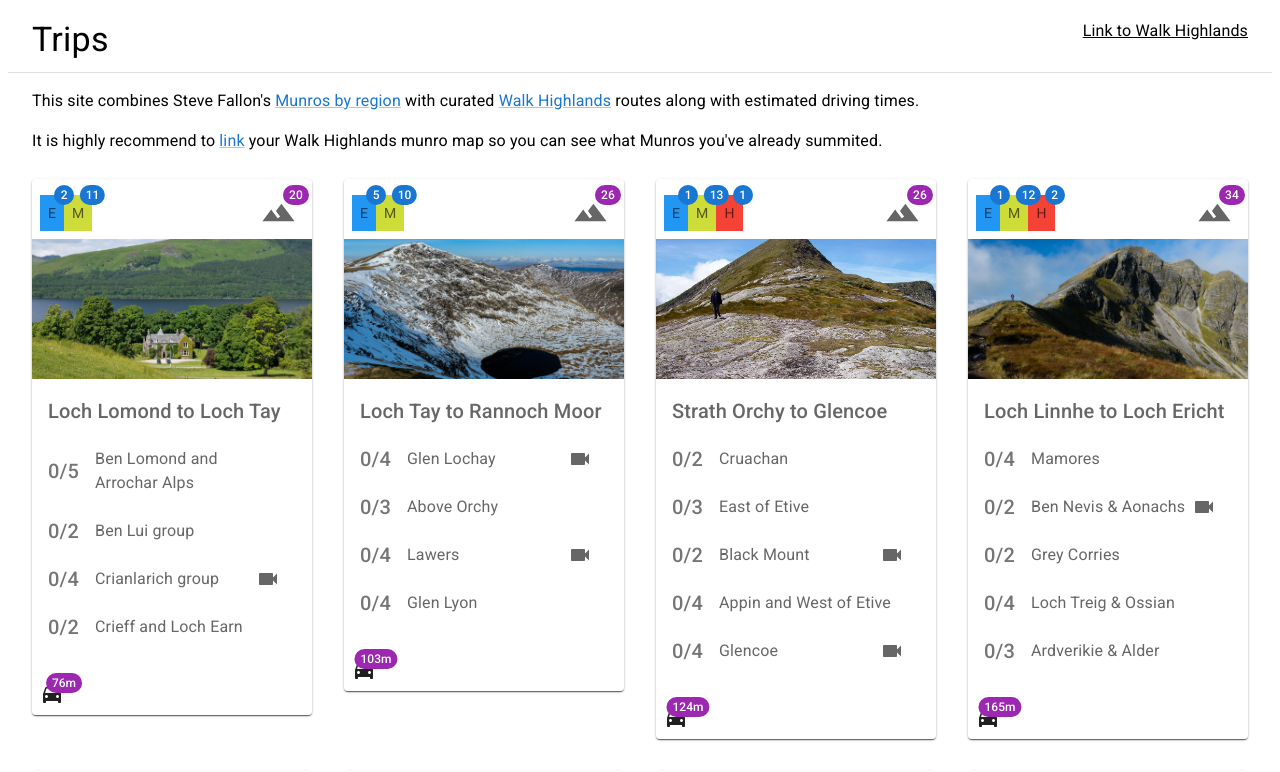
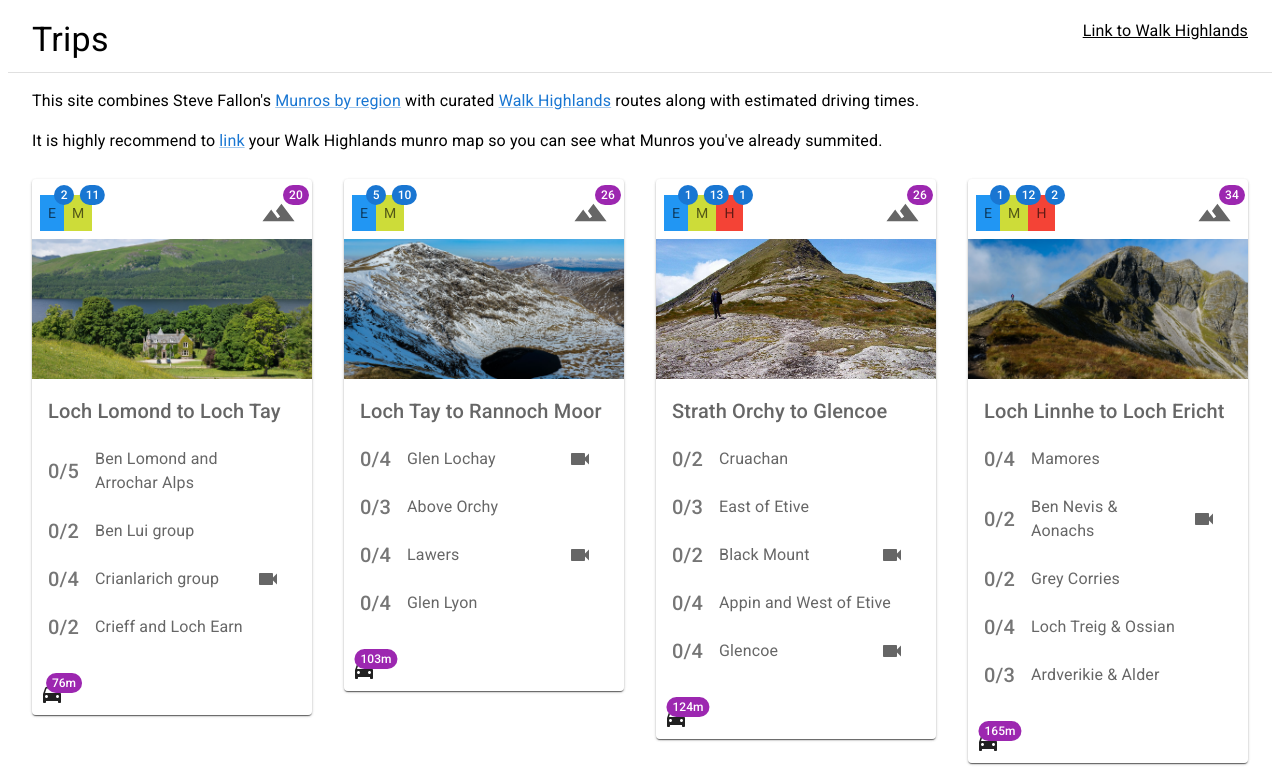
Before and after one commit to joejag/munros.joejag.com, a React (Create React App) app in the folder front/: page / in a window 1280 px wide. Shown: the top 772 px of the page. Built offline with nearby package versions, Linux system fonts and the light colour scheme; a web font is replaced by a local one.

Commit message:
fix: link inside link fix

```diff
--- a/front/src/components/MunroAreaSummary.tsx
+++ b/front/src/components/MunroAreaSummary.tsx
@@ -149,18 +149,10 @@ const MunroGroupSummary = ({ area, group }: any) => {
   const webcam = WEBCAMS[group]
 
   return (
-    <ListItem disablePadding>
-      <Tooltip title={`Munros you've completed in this area`}>
-        <ListItemIcon sx={{ fontSize: 20, minWidth: 0 }}>
-          {tripsCompleted}/{trips.length}
-        </ListItemIcon>
-      </Tooltip>
-      <ListItemButton
-        component="a"
-        href={`/munros/${safeName(area)}/${safeName(group)}`}
-      >
-        <ListItemText primary={group} />
-        {webcam && (
+    <ListItem
+      disablePadding
+      secondaryAction={
+        webcam && (
           <Tooltip title={webcam.description}>
             <Link
               href={webcam.url}
@@ -173,7 +165,19 @@ const MunroGroupSummary = ({ area, group }: any) => {
               </VideocamIcon>
             </Link>
           </Tooltip>
-        )}
+        )
+      }
+    >
+      <Tooltip title={`Trips you've completed in this area`}>
+        <ListItemIcon sx={{ fontSize: 20, minWidth: 0 }}>
+          {tripsCompleted}/{trips.length}
+        </ListItemIcon>
+      </Tooltip>
+      <ListItemButton
+        component="a"
+        href={`/munros/${safeName(area)}/${safeName(group)}`}
+      >
+        <ListItemText primary={group} />
       </ListItemButton>
     </ListItem>
   )
--- a/front/src/components/TripCard.tsx
+++ b/front/src/components/TripCard.tsx
@@ -16,9 +16,7 @@ import Tooltip from '@mui/material/Tooltip'
 import Link from '@mui/material/Link'
 
 import Item from './Item'
-import { WalkHighlandsContext } from './Context'
 import { DISTANCES } from '../biz/distances'
-import { allContains } from '../biz/utils'
 
 export interface Trip {
   title: string
@@ -50,13 +48,6 @@ const Grade = ({ grade }: any) => {
 }
 
 const TripCard = ({ trip }: { trip: Trip }) => {
-  const { completed } = React.useContext(WalkHighlandsContext)
-
-  const hasCompleted = allContains(
-    completed?.munros || ([] as string[]),
-    trip.munros.map((m) => m.uri)
-  )
-
   const origin: string = localStorage.getItem('drivingOrigin') || 'Glasgow'
   const driveTime = Math.round(DISTANCES[origin][trip.url].seconds / 60)
 
```
